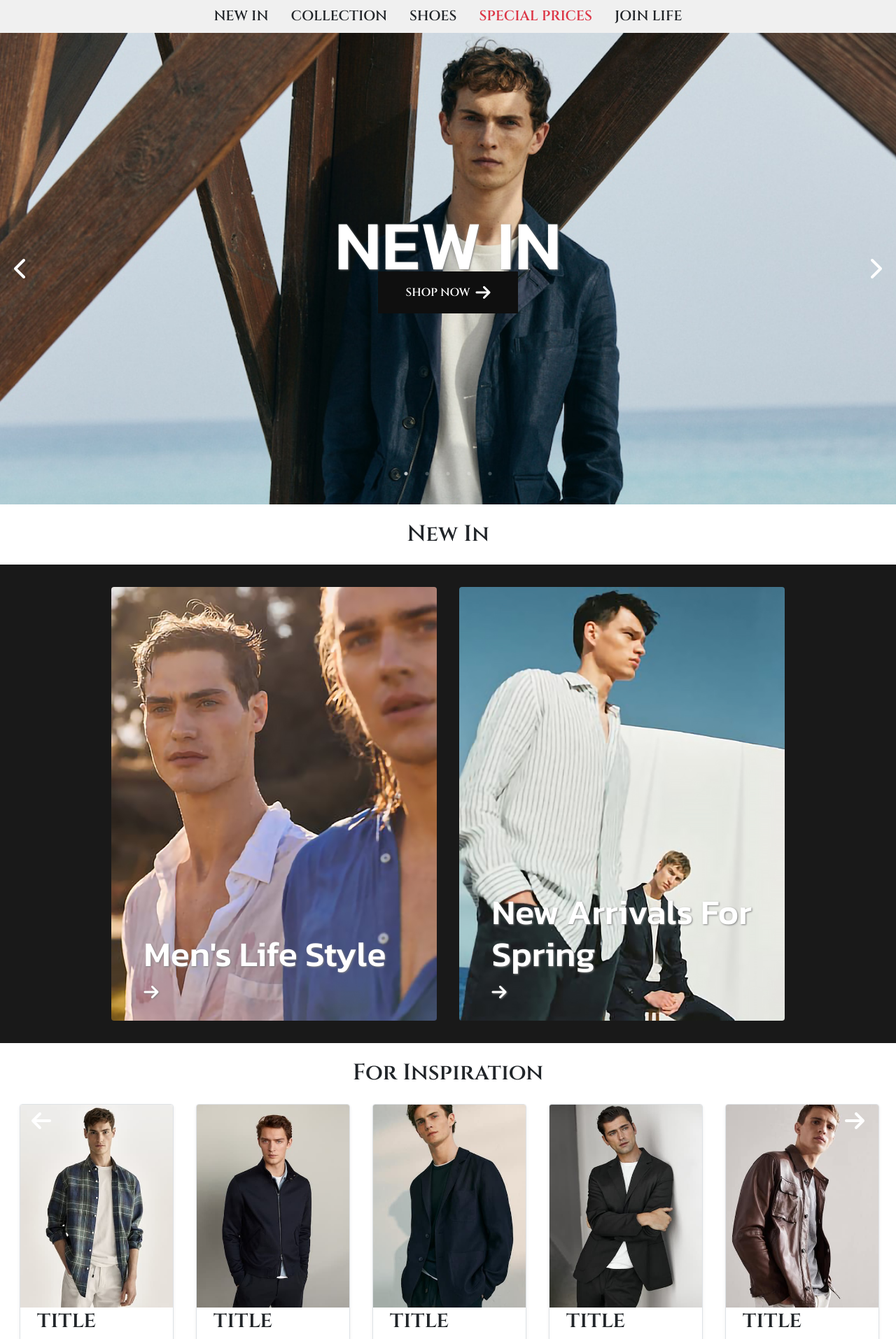
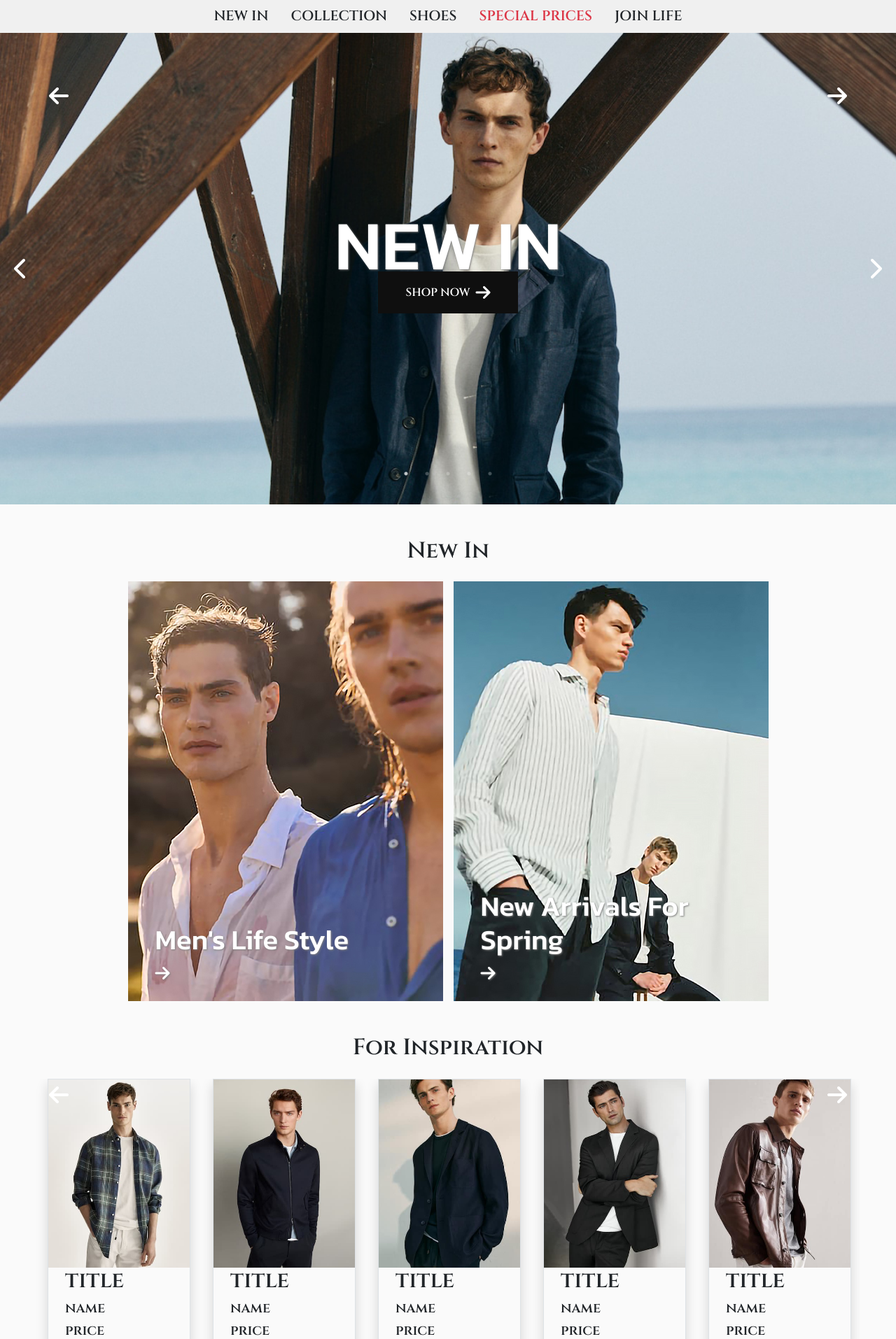
Before and after one commit to jhang0912/PP-PHP-Fashion-Online-Store, a PHP site: page / in a window 1280 px wide. Shown: the part 79-1993 px from the top of the page at 70% size. Run offline with PHP 8.4, Linux system fonts and the light colour scheme; some libraries are stand-ins or nearby versions; grey boxes are pictures that could not be loaded.

Commit message:
1.前端版面美觀優化

```diff
--- a/api/collection.php
+++ b/api/collection.php
@@ -14,13 +14,13 @@
   for ($i = 0; $i < 8; $i++) {
     ${$sort[$i]} = new getUrl2('collection', $sort[$i]);
   ?>
-    <div class="col-6 col-lg-4 col-xl-3 d-flex flex-wrap justify-content-center align-items-center text-white ">
+    <div class="col-6 col-lg-4 col-xl-3 d-flex flex-wrap justify-content-center align-items-center">
       <a class="container d-flex flex-wrap justify-content-center align-items-center" href="?page=<?= (!empty($_GET['page']) && $_GET['page'] != 'home') ? $_GET['page'] : 'men' ?><?= ${$sort[$i]}->getNdUrl() ?>">
         <div class="uk-inline-clip uk-transition-toggle" tabindex="0">
           <img class="uk-transition-scale-up uk-transition-opaque" src="img/collection/<?= $i ?>.jpg" alt="">
         </div>
       </a>
-      <div class="co-title h3 text-white text-center m-3"><?= $sort[$i] ?></div>
+      <div class="co-title h3 text-center <?=($i<4)?'m-3':'mt-3';?>"><?= $sort[$i] ?></div>
     </div>
   <?php
   }
--- a/api/forInspiration.php
+++ b/api/forInspiration.php
@@ -3,7 +3,7 @@
 <?php
 for ($i=1; $i <= 6 ; $i++) {
 ?>
-<div class="for-card d-flex flex-wrap justify-content-center align-items-center border rounded overflow-hidden shadow-sm ms-3 me-3" data-index="<?=$i?>">
+<div class="for-card d-flex flex-wrap justify-content-center align-items-center border overflow-hidden shadow ms-3 me-3" data-index="<?=$i?>">
     <a href=""><img src="./img/forInspiration/<?=$i?>.jpg"></a>
     <div class="h2 col-12 ms-5">title</div>
     <div class="h5 col-12 ms-5">name</div>
--- a/api/newShow.php
+++ b/api/newShow.php
@@ -1,4 +1,4 @@
-<div class="newInShow container d-flex flex-wrap justify-content-center align-items-center wow animate__animated animate__slideInUp">
+<div class="newInShow container d-flex flex-wrap justify-content-center align-items-center">
   <?php
   $title = [
     1 => "Men's Life Style",
@@ -8,7 +8,7 @@
   ?>
     <div class="new-card col-12 col-lg-5 d-flex flex-wrap justify-content-center align-items-center">
       <a href="">
-        <div class="uk-inline-clip uk-transition-toggle rounded" tabindex="0">
+        <div class="uk-inline-clip uk-transition-toggle" tabindex="0">
           <img src="img/newInShow/<?= $i ?>.jpg">
           <img src="img/newInShow/<?= $i + 1 ?>.jpg" class="uk-transition-scale-up uk-position-cover">
         </div>
--- a/api/specialPrices.php
+++ b/api/specialPrices.php
@@ -1,6 +1,6 @@
-<div class="specShow container d-flex justify-content-start align-items-center border p-0">
+<div class="specShow uk-container d-flex justify-content-start align-items-center border p-0">
   <a href=""><img src="img/specialPrices/1.jpg" alt=""></a>
-  <div class="col-6 d-flex flex-wrap justify-content-start align-items-center p-4">
+  <div class="col-6 d-flex flex-wrap justify-content-start align-items-center p-5">
     <div class="spec-title container">title</div>
     <div class="spec-name container">name</div>
     <div class="spec-price container text-danger">price</div>
--- a/css/home_collection.css
+++ b/css/home_collection.css
@@ -4,8 +4,7 @@
   flex-wrap: wrap;
   justify-content: center;
   align-items: center;
-  background-color: rgb(25, 25, 25);
-  padding-top: 30px;
+  /* background-color: rgb(25, 25, 25); */
   /* padding-left: 200px;
   padding-right: 200px; */
 }
--- a/css/home_forInspirationCon.css
+++ b/css/home_forInspirationCon.css
@@ -13,7 +13,7 @@
 {
   position: absolute;
   top: 2%;
-  left: 45px;
+  left: 70px;
   color: white;
   cursor: pointer;
   z-index: 1000;
@@ -28,7 +28,7 @@
 {
   position: absolute;
   top: 2%;
-  right: 45px;
+  right: 70px;
   color: white;
   cursor: pointer;
   z-index: 1000;
--- a/css/home_navbar.css
+++ b/css/home_navbar.css
@@ -6,6 +6,7 @@
 body
 {
   position: relative;
+  background-color: rgb(250, 250, 250);
 }
 /* #Navbar */
 #Navbar .navbar
--- a/css/home_newInShow.css
+++ b/css/home_newInShow.css
@@ -4,12 +4,11 @@
 }
 #Content .newInShowCon
 {
-  background-color: rgb(25, 25, 25);
+  /* background-color: rgb(25, 25, 25); */
 }
 #Content .new-card
 {
   position: relative;
-  margin: 16px;
 }
 #Content .new-card-content
 {
@@ -21,7 +20,7 @@
 #Content .new-card-title
 {
   font-family: 'Kanit', sans-serif;
-  font-size: 50px;
+  font-size: 40px;
 }
 /* RWD */
 @media (min-width:576px) and (max-width:991px)
--- a/front/home.php
+++ b/front/home.php
@@ -1,4 +1,4 @@
-<div class="slick mb-4">
+<div class="slick mb-5">
   <div class="banner">
     <img src="img/newIn.jpg">
     <div class="article">NEW IN</div>
@@ -59,21 +59,24 @@
 </div>
 
 <div class="title container-fluid text-center h2 mb-4">New In</div>
-<div class="newInShowCon p-3 mb-4">
+<div class="newInShowCon mb-5">
   <?php include "api/newShow.php" ?>
 </div>
 
 <div class="title container-fluid text-center h2 mb-4">For Inspiration</div>
-<div class="forInspirationCon mb-4">
+<div class="forInspirationCon uk-container uk-container-large mb-5">
   <?php include "api/forInspiration.php" ?>
 </div>
 
 <div class="title container-fluid text-center h2 mb-4">Collection</div>
-<div class="collectionCon mb-4">
+<div class="collectionCon mb-5">
   <?php include "api/collection.php" ?>
 </div>
 
 <div class="title container-fluid text-center h2 mb-4">special Prices</div>
-<div class="specialPricesCon mb-4">
+<div class="specialPricesCon mb-5">
   <?php include "api/specialPrices.php" ?>
 </div>
+<div class="specialPricesCon2 uk-container mb-5">
+  <?php include "api/forInspiration.php" ?>
+</div>
```
Also changed, not shown: img/newInShow/1.jpg, img/newInShow/2.jpg, img/newInShow/3.jpg, img/newInShow/4.jpg, img/specialPrices/1.jpg.
